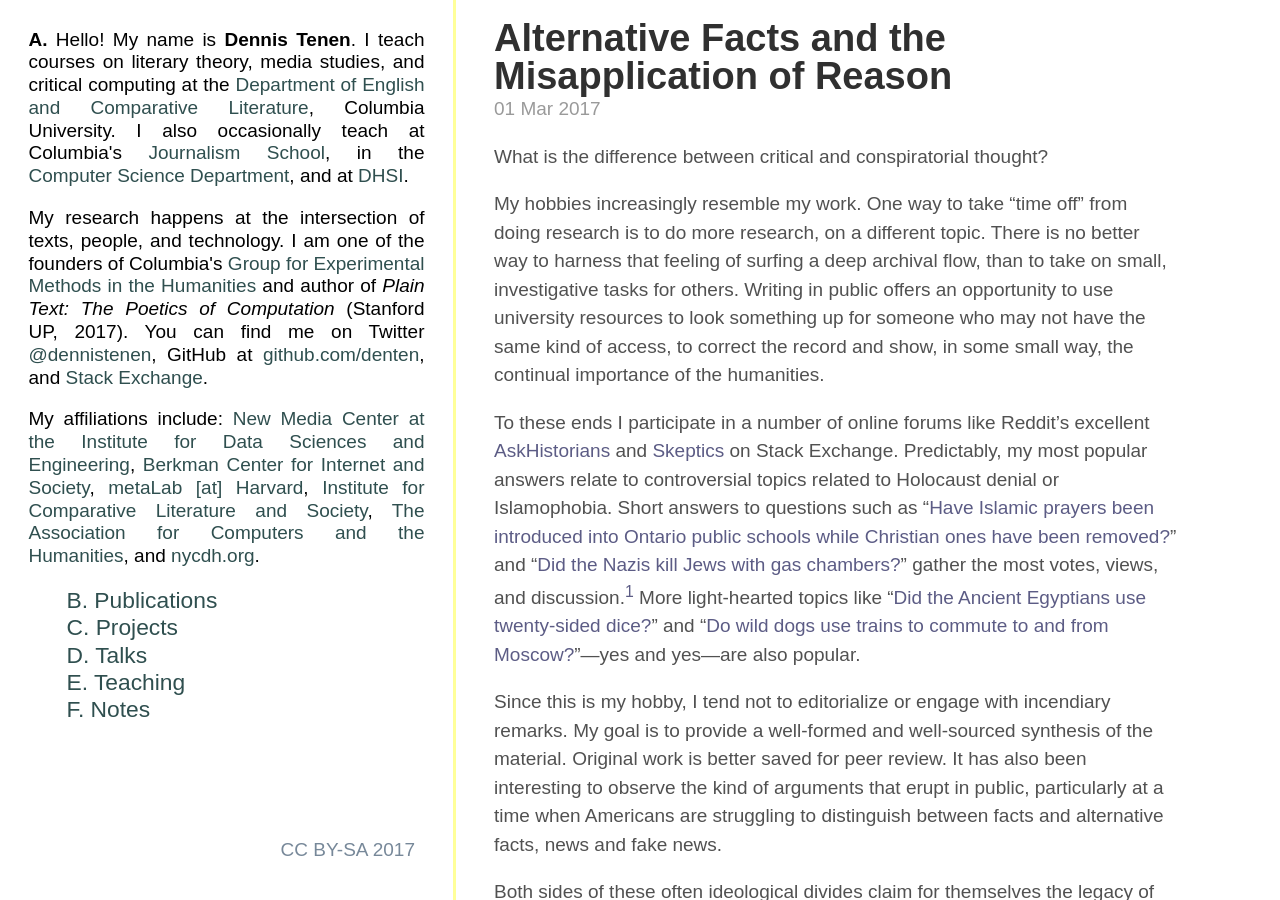
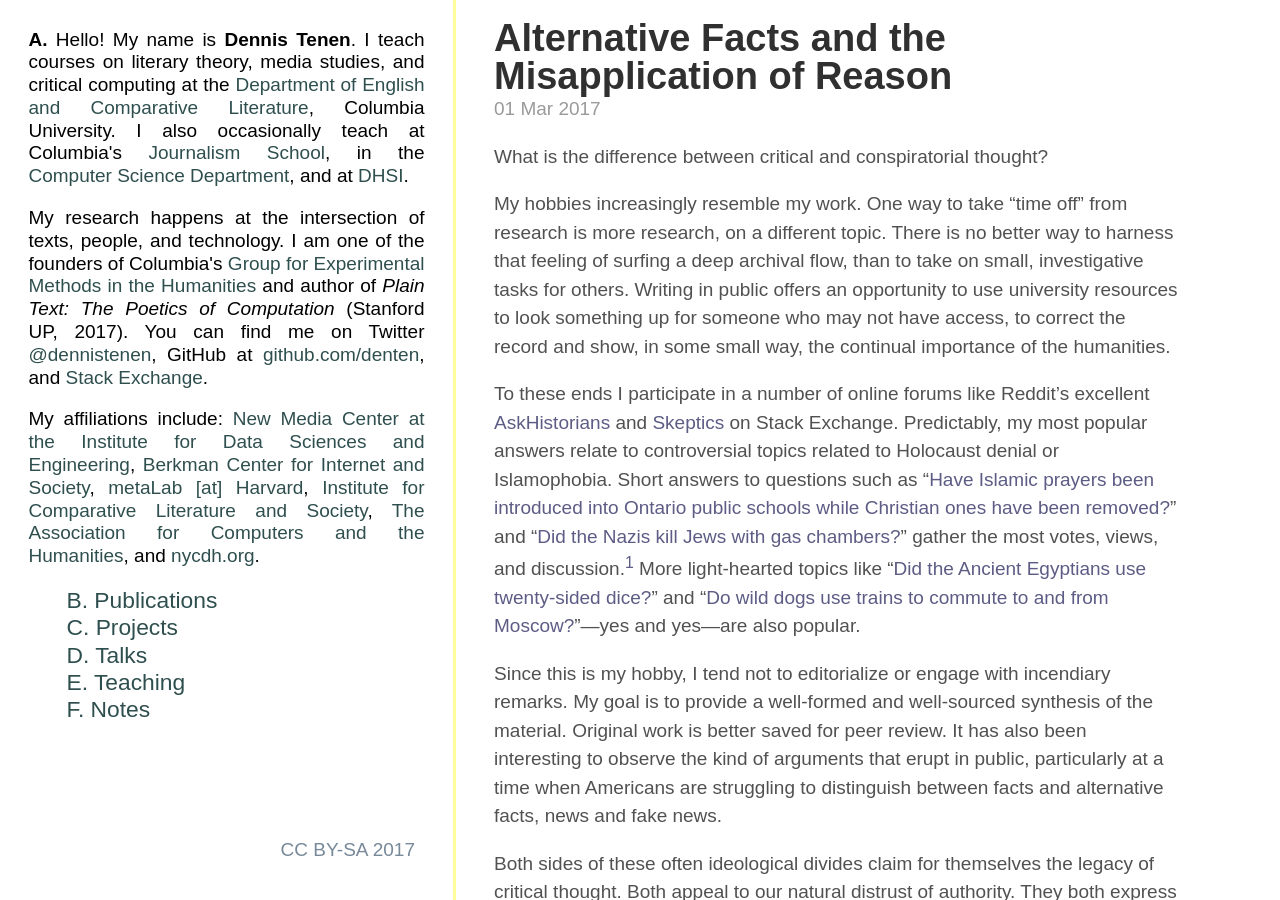
Before and after one commit to denten/denten.github.io, a Jekyll site: the page built from _posts/2017-03-01-reason.md, in a window 1280 px wide and 900 px high. Built offline with Jekyll 4.4.1, drawn with Linux system fonts in a browser that asks for light colours; some web fonts are replaced.

Commit message:
small edits to reason

```diff
--- a/_posts/2017-03-01-reason.md
+++ b/_posts/2017-03-01-reason.md
@@ -12,12 +12,12 @@ categories:
 What is the difference between critical and conspiratorial thought?
 
 My hobbies increasingly resemble my work. One way to take "time off" from
-doing research is to do more research, on a different topic. There is no
-better way to harness that feeling of surfing a deep archival flow, than to
-take on small, investigative tasks for others. Writing in public offers an
-opportunity to use university resources to look something up for someone who
-may not have the same kind of access, to correct the record and show, in some
-small way, the continual importance of the humanities.
+research is more research, on a different topic. There is no better way to
+harness that feeling of surfing a deep archival flow, than to take on small,
+investigative tasks for others. Writing in public offers an opportunity to use
+university resources to look something up for someone who may not have access,
+to correct the record and show, in some small way, the continual importance of
+the humanities.
 
 To these ends I participate in a number of online forums like Reddit's
 excellent [AskHistorians][1] and [Skeptics][2] on Stack Exchange. Predictably,
```
